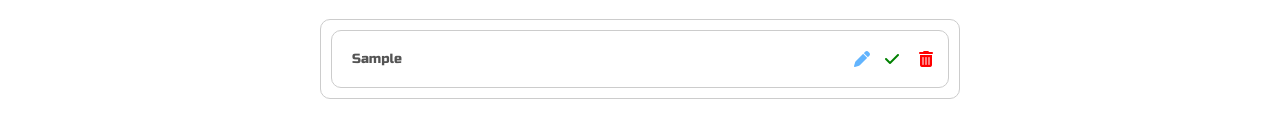
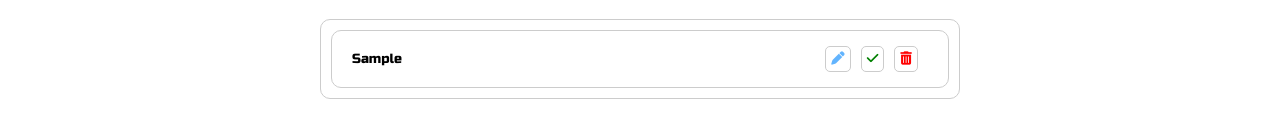
Before and after one commit to TonniPaul/Todo-App-, a React (Create React App) app: page / in a window 1280 px wide. Both pictures are taken after typing "Sample" into the empty fields and a click on the button "Add Task". Shown: the part 270-401 px from the top of the page. Built offline with nearby package versions, Linux system fonts and the light colour scheme.

Commit message:
Used Semantic Tags for buttons

```diff
--- a/src/components/main/Task.jsx
+++ b/src/components/main/Task.jsx
@@ -25,11 +25,7 @@ const Task = ({ title, handleEditSubmit, taskId }) => {
 
   return (
     <div className="primary_container todo_items">
-      <form
-        action=""
-        className=" flex primary_container edit-form"
-        onSubmit={handleSave}
-      >
+      <form className=" flex primary_container edit-form" onSubmit={handleSave}>
         <div className="edit-input-container">
           <input
             type="text"
@@ -38,10 +34,10 @@ const Task = ({ title, handleEditSubmit, taskId }) => {
             className="todo_input edit-input"
             value={isEditing ? editedTitle : title}
             onChange={handleNewTitle}
-            disabled={isEditing ? false : true}
+            readOnly={isEditing ? false : true}
           />
           {isEditing && (
-            <div className="flex edit-input-btn">
+            <div className="flex action-btn">
               <button className="pointer save-btn">
                 <i className="fa-solid fa-floppy-disk pointer green"></i>
               </button>
@@ -53,16 +49,21 @@ const Task = ({ title, handleEditSubmit, taskId }) => {
         </div>
       </form>
       {!isEditing && (
-        <p className="task">
-          <i className="fa-solid fa-pen pointer edit" onClick={handelEdit}></i>
-        </p>
+        <div className="flex action-btn">
+          <button className="task">
+            <i
+              className="fa-solid fa-pen pointer edit"
+              onClick={handelEdit}
+            ></i>
+          </button>
+          <button className="task">
+            <i className="fa-solid fa-check pointer green"></i>
+          </button>
+          <button className="task">
+            <i className="fa-solid fa-trash-can pointer red"></i>
+          </button>
+        </div>
       )}
-      <p className="task">
-        <i className="fa-solid fa-check pointer green"></i>
-      </p>
-      <p className="task">
-        <i className="fa-solid fa-trash-can pointer red"></i>
-      </p>
     </div>
   );
 };
--- a/src/components/main/main.css
+++ b/src/components/main/main.css
@@ -3,9 +3,11 @@
    margin: auto;
    margin-top: 20px;
 }
+
 input {
    background: inherit;
 }
+
 .primary_container {
    width: 100%;
    gap: 20px;
@@ -58,15 +60,23 @@ input {
 
 .edit {
    color: var(--blue);
+   padding: 5px;
 }
+
 .edit-input-container {
    display: flex;
    width: 100%;
 }
-.edit-input-btn {
+
+.action-btn {
    gap: 10px;
 }
 
+.action-btn button {
+   border: 1px solid #ccc;
+   background: none;
+   border-radius: 5px;
+}
 
 input::placeholder {
    color: #ccc;
@@ -108,7 +118,8 @@ input::placeholder {
    .todo_input {
       border: 1px solid var(--green);
    }
+
    .edit-input {
-   border: none;
+      border: none;
+   }
 }
-}
```
